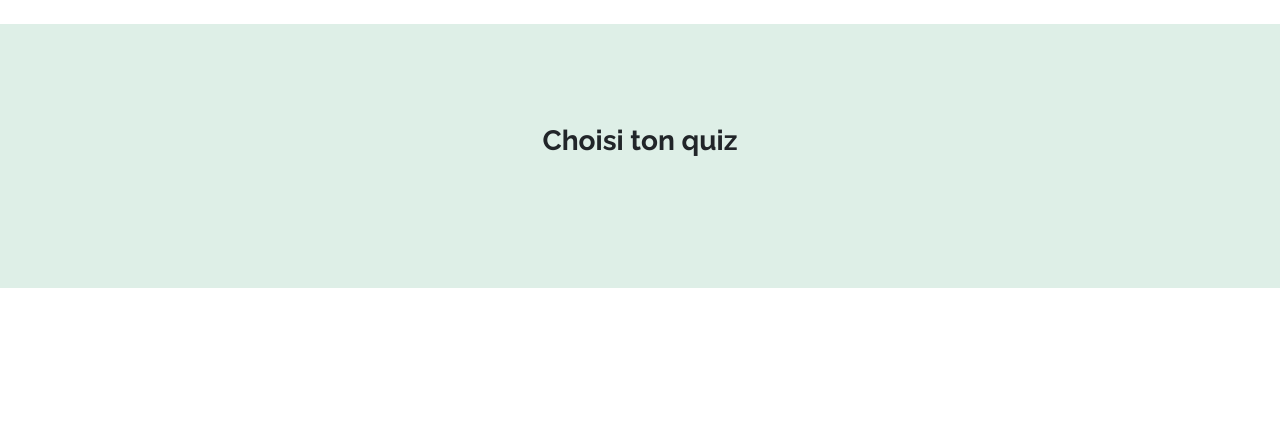
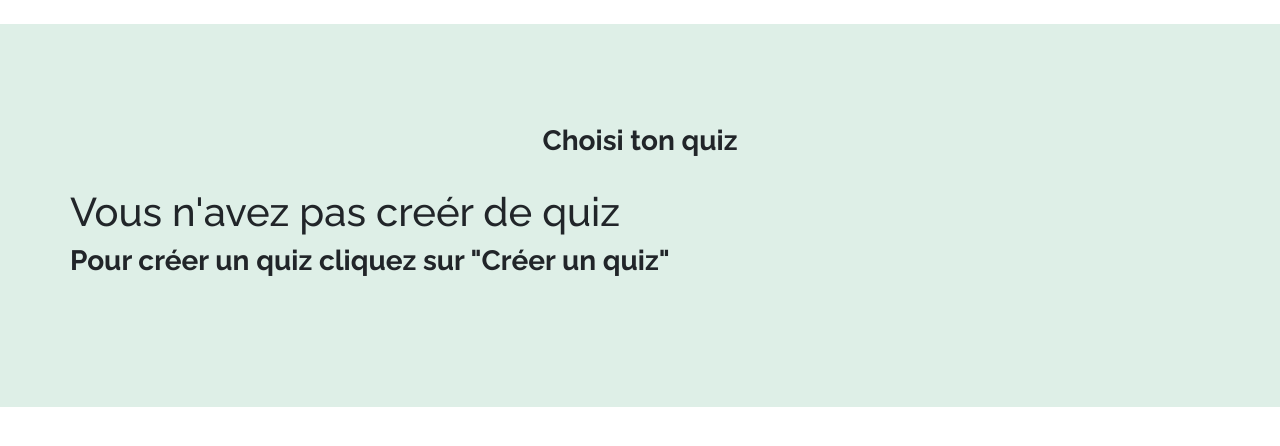
Before and after one commit to Slynax/django_project, a Django app: page /my_quiz/ in a window 1280 px wide. Shown: the part 56-502 px from the top of the page. Run offline with Django 4.2, Linux system fonts and the light colour scheme; a user stored in the database is signed in; data comes from the database, SQL or seed files in the repository; some libraries are stand-ins or nearby versions.

Commit message:
fix 'mes quiz' empty

```diff
--- a/templates/my_quiz.html
+++ b/templates/my_quiz.html
@@ -9,6 +9,10 @@
       <div class="container">
           <h2 class="text-center">Choisi ton quiz</h2>
           <div class="row">
+          {% if object_list|length == 0 %}
+            <h1>Vous n'avez pas creér de quiz</h1>
+              <h2>Pour créer un quiz cliquez sur "Créer un quiz"</h2>
+          {% else %}
               {% for quiz in object_list %}
 
                     <div class="col-sm-4">
@@ -20,11 +24,10 @@
                         </a>
                     </div>
               {% endfor %}
+          {% endif %}
+
           </div>
       </div>
     </div>
 
-    <!-- Including Bootstrap JS (with its jQuery dependency) so that dynamic components work -->
-    <script src="https://ajax.googleapis.com/ajax/libs/jquery/1.11.1/jquery.min.js"></script>
-    <script src="https://maxcdn.bootstrapcdn.com/bootstrap/3.2.0/js/bootstrap.min.js"></script>
 {% endblock %}
```
